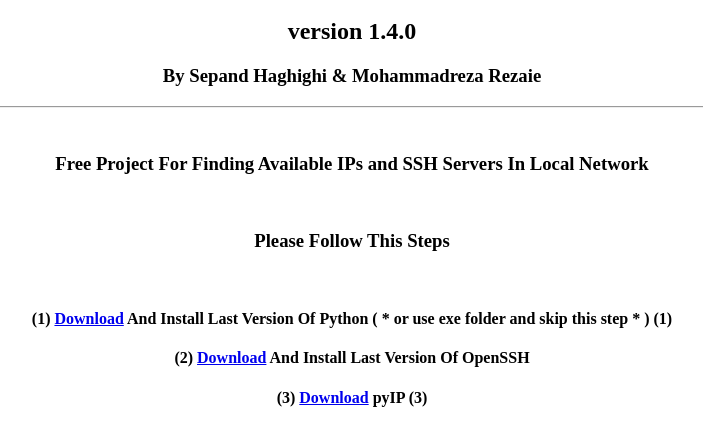
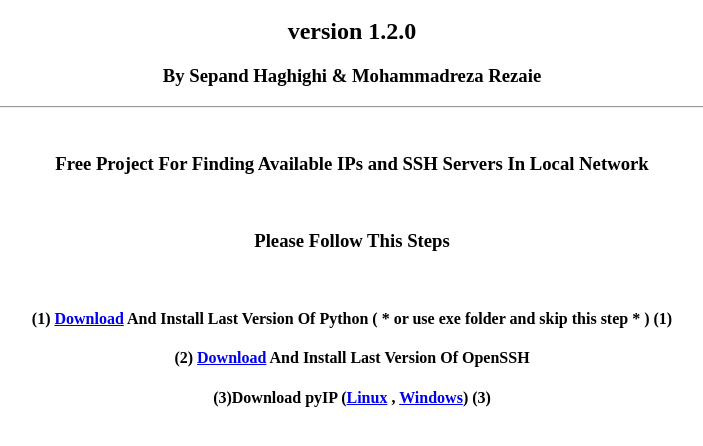
Before and after one commit to sepandhaghighi/findip, a plain HTML site: page index.html in a window 1280 px wide. Shown: the part 48-494 px from the top of the page, without its empty margins (288-991 px from the left). Drawn offline with Linux system fonts and the light colour scheme.

Commit message:
docs : Homepage Updated

```diff
--- a/index.html
+++ b/index.html
@@ -5,7 +5,7 @@
 	</head>
 	<body>
 		<center><h1> pyIP Home Page </html></center>
-		<center><h2> version 1.4.0 </h2>
+		<center><h2> version 1.2.0 </h2>
 		<h3>By Sepand Haghighi & Mohammadreza Rezaie </h3>
 		<hr></hr>
 		&nbsp
@@ -17,7 +17,7 @@
 
 		<h4 class="header_light">  (2) <a href="http://openssh.com">Download</a> And Install Last Version Of OpenSSH </h4>
 
-		<h4 class="header_light">  (3) <a href="https://github.com/sepandhaghighi/pyip/archive/v1.4.zip">Download</a> pyIP (3) </h4>
+		<h4 class="header_light">  (3)Download pyIP (<a href="https://github.com/sepandhaghighi/pyIP/archive/v1.2(linux).tar.gz">Linux</a> , <a href="https://github.com/sepandhaghighi/pyIP/archive/v1.2.0.zip">Windows</a>) (3) </h4>
 		</center>
 
 
--- a/styles.css
+++ b/styles.css
@@ -5,6 +5,9 @@
 	font-family: monospace;
 	font-size:14px;
 
+}
+a:hover{
+	background:red;
 }
 .header_light:hover{
 
```
